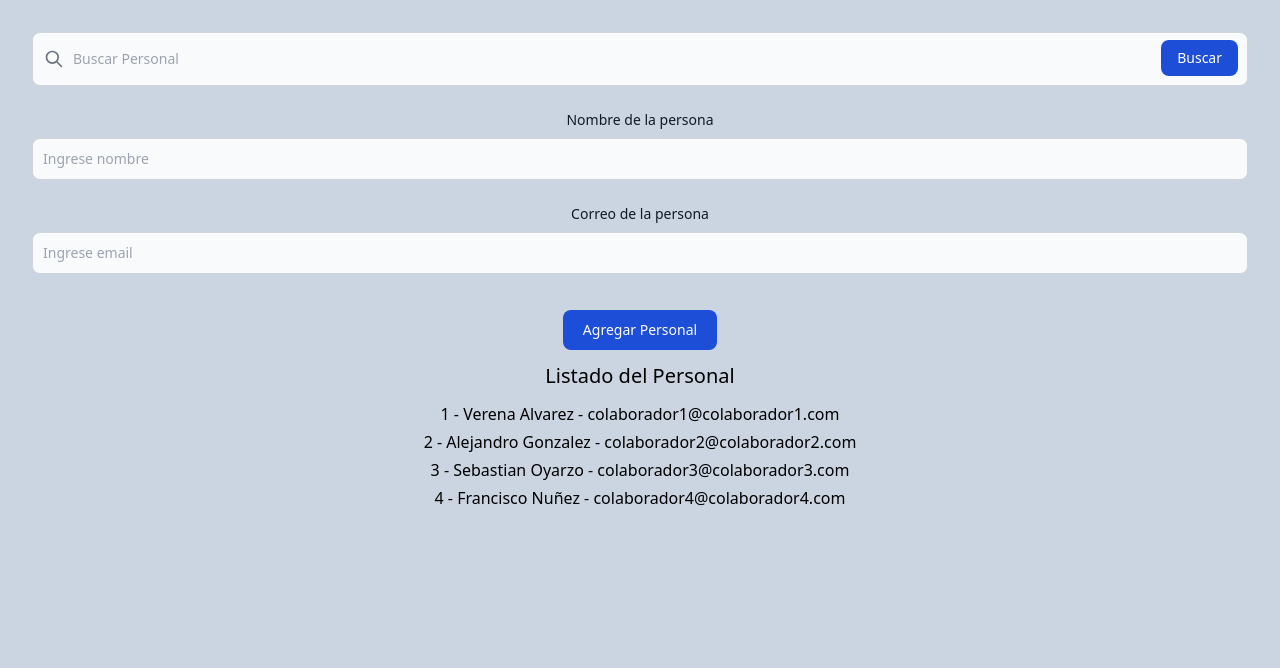
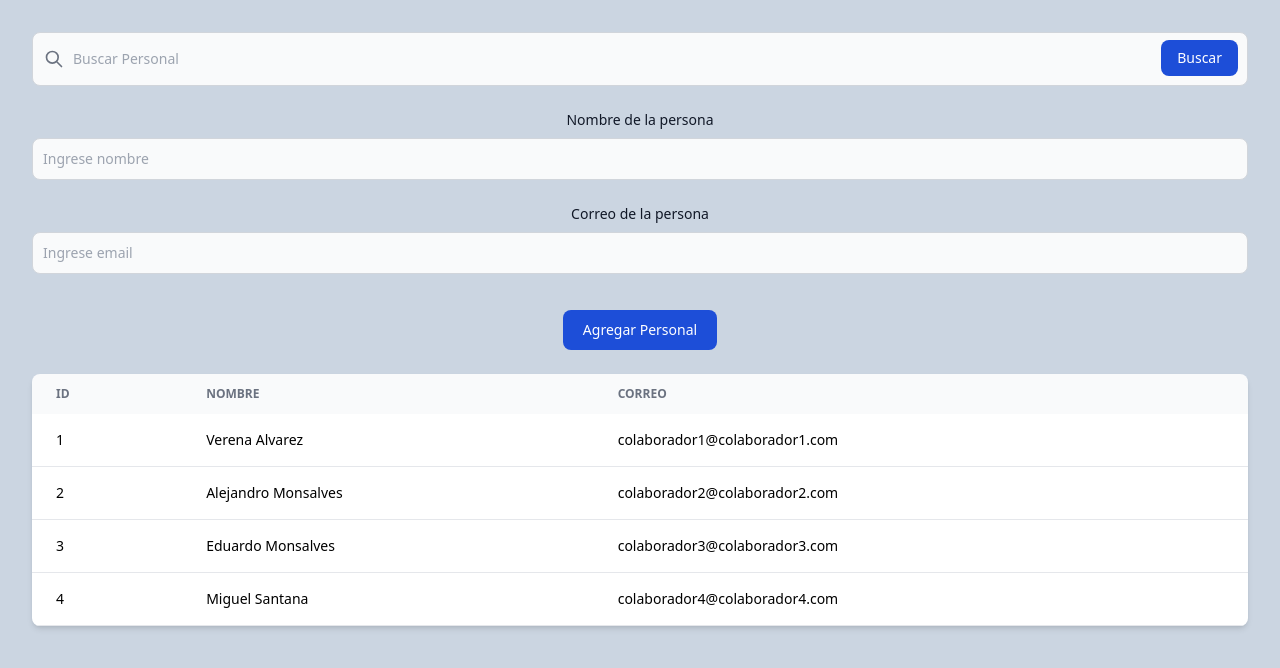
Before and after one commit to emonsalves/DFL-REACT-2--LIST, a React (Vite) app: page / in a window 1280 px wide. Shown: the top 668 px of the page. Built offline with nearby package versions, Linux system fonts and the light colour scheme.

Commit message:
Feat: Footer Style with Tailwind

```diff
--- a/src/data/data.js
+++ b/src/data/data.js
@@ -6,17 +6,17 @@ export const dbPersonal = [
     },
     {
         id: 2,
-        nombre: "Alejandro Gonzalez",
+        nombre: "Alejandro Monsalves",
         correo: "colaborador2@colaborador2.com"
     },
     {
         id: 3,
-        nombre: "Sebastian Oyarzo",
+        nombre: "Eduardo Monsalves",
         correo: "colaborador3@colaborador3.com"
     },
     {
         id: 4,
-        nombre: "Francisco Nuñez",
+        nombre: "Miguel Santana",
         correo: "colaborador4@colaborador4.com"
     }
 ]
--- a/src/layout/Footer.jsx
+++ b/src/layout/Footer.jsx
@@ -1,12 +1,53 @@
 function Footer({ arrayDb, setArrayDb }) {
   return (
     <>
-    <h1 className="mt-3 text-xl">Listado del Personal</h1>
-      <ul className="mt-3">
-        {arrayDb.map((slot) => (
-          <li className="mt-1" key={slot.nombre}>{slot.id} - {slot.nombre} - {slot.correo}</li>
-        ))}
-      </ul>
+      <div className="mt-6 overflow-x-auto relative shadow-md sm:rounded-lg">
+        <table className="w-full text-sm text-left text-gray-500 dark:text-gray-400">
+          <thead className="text-xs uppercase bg-gray-50 dark:bg-blue-700 dark:text-white">
+            <tr>
+              <th scope="col" className="py-3 px-6">
+                Id
+              </th>
+              <th scope="col" className="py-2 px-2">
+                Nombre
+              </th>
+              <th scope="col" className="py-2 px-2">
+                Correo
+              </th>
+              {/* <th scope="col" className="py-3 px-6">
+                Acciones
+              </th> */}
+            </tr>
+          </thead>
+          <tbody>
+            {arrayDb.map((slot) => (
+              <tr
+                key={slot.nombre}
+                className="bg-white border-b dark:bg-gray-400 dark:border-gray-500
+                          text-black"
+              >
+                <th
+                  scope="row"
+                  className="py-4 px-6 font-medium whitespace-nowrap
+                            text-black"
+                >
+                  {slot.id}
+                </th>
+                <td className="py-2 px-2">{slot.nombre}</td>
+                <td className="py-2 px-2">{slot.correo}</td>
+                {/* <td className="py-4 px-6">
+                            <a
+                              href="#"
+                              className="font-medium text-blue-600 dark:text-blue-500 hover:underline"
+                            >
+                              Edit
+                            </a>
+                          </td> */}
+              </tr>
+            ))}
+          </tbody>
+        </table>
+      </div>
     </>
   )
 }
```
Also changed, not shown: src/components/Tasks.jsx (line endings or trailing spaces).
